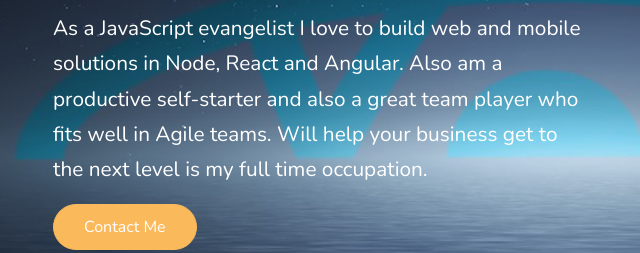
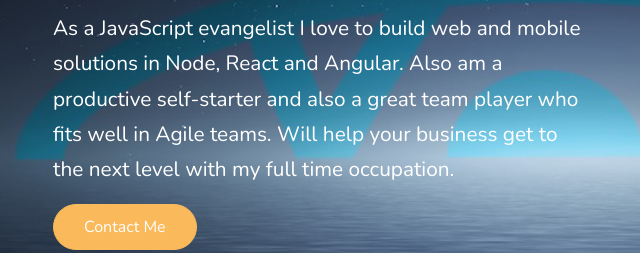
Before and after one commit to juannaranjodev/deni-lv, a plain HTML site: page index.html in a window 1280 px wide. Shown: the part 373-626 px from the top of the page, 32-672 px from the left. Drawn offline with nearby package versions, Linux system fonts and the light colour scheme; files whose address does not match are found by name.

Commit message:
fixed minor issues

```diff
--- a/index.html
+++ b/index.html
@@ -90,7 +90,7 @@
               <div class="col-lg-6">
                 <h1 class="text-white">React | React Native | Node specialist</h1>
                 <p class="text-secondary">Performance <span class="mx-3">|</span> Quality <span class="mx-3">|</span> Fast Speed</p>
-                <p class="lead">As a JavaScript evangelist I love to build web and mobile solutions in Node, React and Angular. Also am a productive self-starter and also a great team player who fits well in Agile teams. Will help your business get to the next level is my full time occupation.</p>
+                <p class="lead">As a JavaScript evangelist I love to build web and mobile solutions in Node, React and Angular. Also am a productive self-starter and also a great team player who fits well in Agile teams. Will help your business get to the next level with my full time occupation.</p>
                 <p><a href="#contact-section" class="btn smoothscroll btn-primary">Contact Me</a></p>
               </div>
             </div>
```
